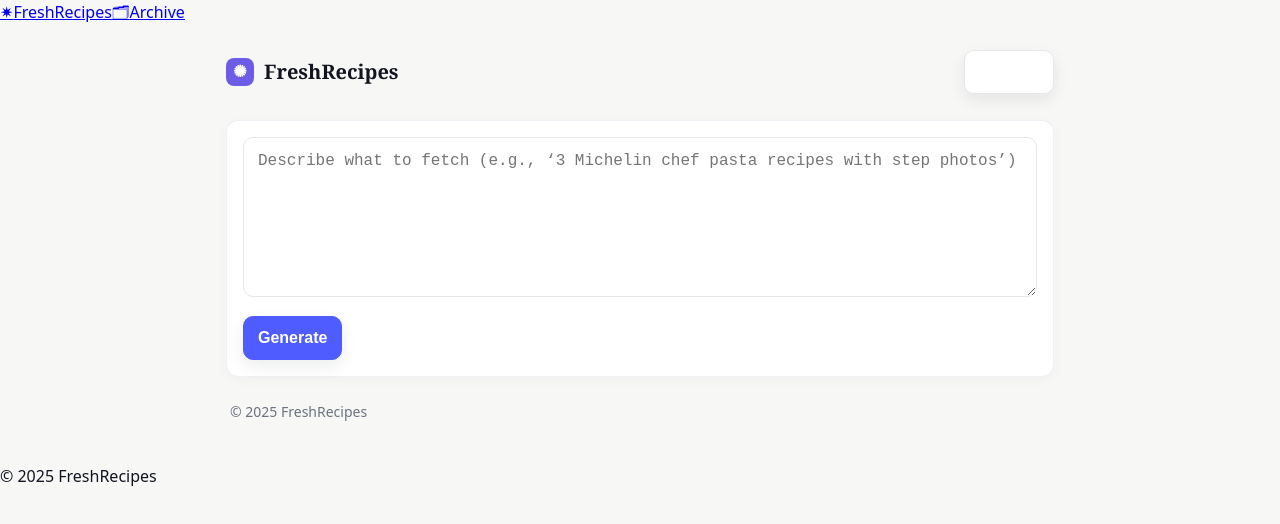
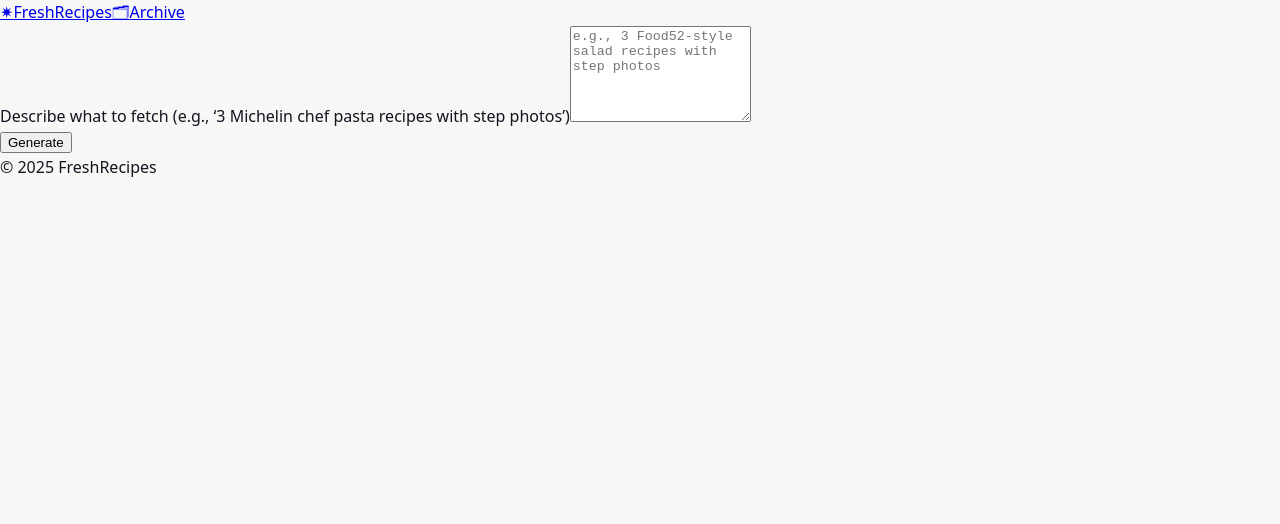
Before and after one commit to Apttyman/freshrecipes, a Next.js app: page / in a window 1280 px wide. Shown: the top 524 px of the page. Built offline with nearby package versions, Linux system fonts and the light colour scheme.

Commit message:
Update page.tsx

```diff
--- a/app/page.tsx
+++ b/app/page.tsx
@@ -1,153 +1,115 @@
-'use client'
+'use client';
 
-import React from 'react'
-
-type ResultShape = {
-  html: string
-  data: { query: string; recipes: any[] } | null
-  error?: string
-}
+import { useState } from 'react';
 
 export default function HomePage() {
-  const [query, setQuery] = React.useState('')
-  const [loading, setLoading] = React.useState(false)
-  const [res, setRes] = React.useState<ResultShape | null>(null)
-  const htmlRef = React.useRef<HTMLDivElement>(null)
+  const [query, setQuery] = useState('');
+  const [loading, setLoading] = useState(false);
+  const [errorMsg, setErrorMsg] = useState<string | null>(null);
+  const [resultHTML, setResultHTML] = useState<string | null>(null);
 
-  async function generate() {
-    if (!query.trim()) return
-    setLoading(true)
-    setRes(null)
+  async function handleGenerate() {
+    setErrorMsg(null);
+    setResultHTML(null);
+
+    const q = query.trim();
+    if (!q) {
+      setErrorMsg('Please enter what you want to fetch.');
+      return;
+    }
+
     try {
-      const r = await fetch('/api/generate', {
+      setLoading(true);
+
+      // NOTE: this keeps your /api/generate contract: POST JSON { query }
+      // It accepts either a full HTML document string or a JSON with { html }.
+      const resp = await fetch('/api/generate', {
         method: 'POST',
         headers: { 'Content-Type': 'application/json' },
-        body: JSON.stringify({ query }),
-      })
-      const json = (await r.json()) as ResultShape
-      setRes(json)
-      if (json?.html) requestAnimationFrame(enhanceImages)
-    } catch {
-      setRes({ html: '', data: null, error: 'Request failed. Try again.' })
+        body: JSON.stringify({ query: q }),
+      });
+
+      // Try text first (for full HTML document responses):
+      const ct = resp.headers.get('content-type') || '';
+      if (!resp.ok) {
+        const fallback = await resp.text().catch(() => '');
+        throw new Error(fallback || `Request failed (${resp.status}).`);
+      }
+
+      if (ct.includes('text/html')) {
+        const html = await resp.text();
+        if (!/^<!doctype html>/i.test(html) && !/^<html[\s>]/i.test(html)) {
+          throw new Error('Model did not return a complete HTML document.');
+        }
+        setResultHTML(html);
+        return;
+      }
+
+      // Otherwise expect JSON with { html } (safe fallback)
+      const data = await resp.json().catch(() => null as any);
+      const html = data?.html ?? null;
+      if (typeof html !== 'string' || html.length < 40) {
+        throw new Error('Model did not return a complete HTML document.');
+      }
+      setResultHTML(html);
+    } catch (err: any) {
+      setErrorMsg(err?.message || 'Request failed. Try again.');
     } finally {
-      setLoading(false)
-    }
-  }
-
-  function enhanceImages() {
-    const root = htmlRef.current
-    if (!root) return
-    root.querySelectorAll<HTMLImageElement>('img').forEach((img) => {
-      img.loading = 'lazy'
-      img.decoding = 'async'
-      img.referrerPolicy = 'no-referrer'
-      img.crossOrigin = 'anonymous'
-      img.addEventListener('error', () => {
-        // keep steps/text visible; just hide the busted image
-        img.style.opacity = '0'
-      })
-    })
-  }
-
-  async function saveAllToArchive() {
-    if (!res?.html) return
-    try {
-      const r = await fetch('/api/archive/save-all', {
-        method: 'POST',
-        headers: { 'Content-Type': 'application/json' },
-        body: JSON.stringify({
-          query: res?.data?.query ?? query,
-          html: res.html,
-          recipes: res?.data?.recipes ?? [],
-        }),
-      })
-      if (!r.ok) throw new Error('bad status')
-      alert('Saved to Archive')
-    } catch {
-      // Fallback: download HTML so nothing is lost
-      const blob = new Blob([res!.html], { type: 'text/html;charset=utf-8' })
-      const url = URL.createObjectURL(blob)
-      const a = document.createElement('a')
-      a.href = url
-      a.download = `recipes-${Date.now()}.html`
-      document.body.appendChild(a)
-      a.click()
-      a.remove()
-      URL.revokeObjectURL(url)
+      setLoading(false);
     }
   }
 
   return (
-    <div className="page">
-      {/* SINGLE header (no duplicate brand rows) */}
-      <header className="header">
-        <div className="brand">
-          <span className="logo" aria-hidden>✺</span>
-          <span className="name">FreshRecipes</span>
-        </div>
-        <a className="btn link" href="/archive" aria-label="Open archive">Archive</a>
-      </header>
+    <div className="space-y-6">
+      {/* Single, simple card — no in-page header row, no extra buttons */}
+      <section className="rounded-2xl border border-neutral-200 bg-white p-4 shadow-sm sm:p-6">
+        <label
+          htmlFor="query"
+          className="mb-2 block text-sm font-medium text-neutral-700"
+        >
+          Describe what to fetch (e.g., ‘3 Michelin chef pasta recipes with step photos’)
+        </label>
 
-      {/* Input card */}
-      <section className="card">
+        {/* Bigger input box */}
         <textarea
-          className="input"
-          placeholder="Describe what to fetch (e.g., ‘3 Michelin chef pasta recipes with step photos’)"
+          id="query"
           value={query}
           onChange={(e) => setQuery(e.target.value)}
+          rows={6}
+          placeholder="e.g., 3 Food52-style salad recipes with step photos"
+          className="w-full resize-y rounded-xl border border-neutral-300 bg-white p-4 text-base outline-none ring-0 placeholder:text-neutral-400 focus:border-neutral-400"
         />
-        <div className="row">
-          <button className="btn primary" onClick={generate} disabled={loading}>
+
+        <div className="mt-4">
+          <button
+            type="button"
+            onClick={handleGenerate}
+            disabled={loading}
+            className="inline-flex w-full items-center justify-center rounded-xl bg-indigo-600 px-4 py-3 text-base font-semibold text-white shadow-sm transition hover:bg-indigo-500 active:scale-[0.99] disabled:cursor-not-allowed disabled:opacity-60"
+          >
             {loading ? 'Generating…' : 'Generate'}
           </button>
         </div>
+
+        {/* Lightweight status */}
+        {errorMsg && (
+          <p className="mt-4 rounded-xl border border-rose-200 bg-rose-50 px-3 py-2 text-sm text-rose-700">
+            <strong>Error:</strong> {errorMsg}
+          </p>
+        )}
       </section>
 
-      {/* Error box */}
-      {res?.error && (
-        <section className="card">
-          <div className="error"><strong>Error:</strong> {res.error}</div>
+      {/* Render full document in an iframe to preserve styles/scripts precisely */}
+      {resultHTML && (
+        <section className="rounded-2xl border border-neutral-200 bg-white p-3 shadow-sm">
+          <iframe
+            title="Recipe Result"
+            className="h-[70vh] w-full rounded-lg border border-neutral-200"
+            // Use srcDoc to display the returned full HTML safely
+            srcDoc={resultHTML}
+          />
         </section>
       )}
-
-      {/* Result card */}
-      {res?.html && (
-        <section className="card">
-          <div className="row end">
-            <button className="btn" onClick={saveAllToArchive}>Save</button>
-            <a className="btn" href="/archive">Archive</a>
-          </div>
-          <div ref={htmlRef} className="render" dangerouslySetInnerHTML={{ __html: res.html }} />
-        </section>
-      )}
-
-      {/* Footer — only copyright */}
-      <footer className="footer">© {new Date().getFullYear()} FreshRecipes</footer>
-
-      <style jsx>{`
-        .page { max-width: 860px; margin: 0 auto; padding: 16px; }
-
-        .header { display: flex; justify-content: space-between; align-items: center; padding: 8px 0 12px; }
-        .brand { display: flex; align-items: center; gap: 10px; font-weight: 800; }
-        .logo { width: 28px; height: 28px; display: grid; place-items: center; background: #6c5ce7; color: #fff; border-radius: 8px; font-size: 16px; }
-        .name { font-family: 'Playfair Display', ui-serif, Georgia, serif; font-size: 20px; }
-
-        .card { background: #fff; border: 1px solid #eef0f6; border-radius: 12px; padding: 16px; margin-top: 14px; box-shadow: 0 3px 12px rgba(0,0,0,0.03); }
-        .input { width: 100%; min-height: 160px; padding: 14px; border-radius: 10px; border: 1px solid #e5e7eb; outline: none; font-size: 16px; }
-        .row { display: flex; gap: 10px; margin-top: 12px; }
-        .row.end { justify-content: flex-end; }
-
-        .btn { height: 44px; padding: 0 14px; border-radius: 10px; border: 1px solid #e5e7eb; background: #fff; font-weight: 800; cursor: pointer; text-decoration: none; display: inline-flex; align-items: center; }
-        .btn:disabled { opacity: .5; cursor: not-allowed; }
-        .btn.link { background: #fff; }
-        .primary { background: #4f5cff; color: #fff; border-color: #4f5cff; }
-
-        .error { color: #b00020; }
-
-        .render { border: 1px solid #eef0f6; border-radius: 10px; padding: 10px; margin-top: 10px; }
-
-        .footer { color: #6b7280; font-size: 14px; padding: 24px 4px; }
-      `}</style>
     </div>
-  )
+  );
 }
```
